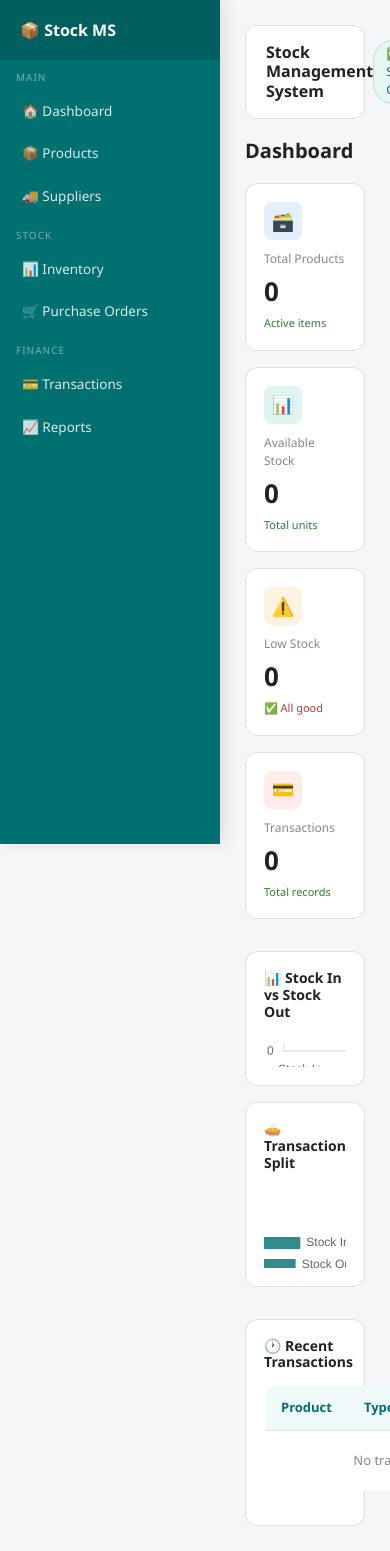
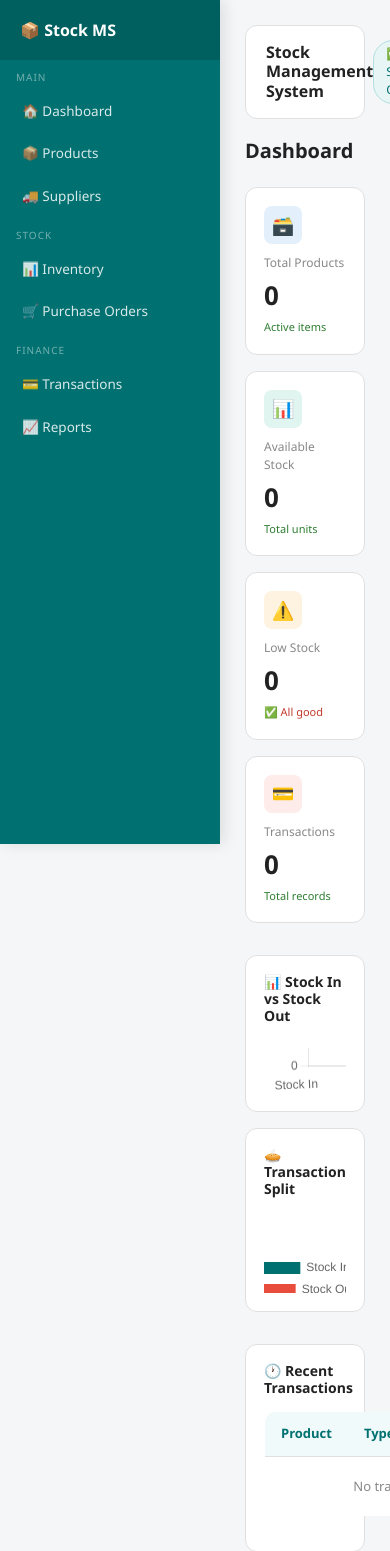
Before and after one commit to Oporicita/stock_mini, a Django app: page / in a window 390 px wide; the page is wider, and only the part inside the window is pictured. Shown: the top 1551 px of that part. Before the commit the page ends 1526 px from the top of that part, so only its background shows below. Run offline with Django 5.2, Linux system fonts and the light colour scheme; the visitor is signed in with stand-in values (Sample User, id 1); data that the repository does not hold is empty.

Commit message:
Added real charts to dashboard

```diff
--- a/dashboard/views.py
+++ b/dashboard/views.py
@@ -12,6 +12,8 @@
     low_stock = low_stock_items.count()
     total_stock = sum(i.quantity for i in Inventory.objects.all())
     recent_transactions = Transaction.objects.order_by('-date')[:5]
+    total_stock_in = sum(t.quantity for t in Transaction.objects.filter(transaction_type='in'))
+    total_stock_out = sum(t.quantity for t in Transaction.objects.filter(transaction_type='out'))
     context = {
         'total_products': total_products,
         'total_transactions': total_transactions,
@@ -19,5 +21,7 @@
         'total_stock': total_stock,
         'low_stock_items': low_stock_items,
         'recent_transactions': recent_transactions,
+        'total_stock_in': total_stock_in,
+        'total_stock_out': total_stock_out,
     }
     return render(request, 'dashboard/dashboard.html', context)
--- a/templates/dashboard/dashboard.html
+++ b/templates/dashboard/dashboard.html
@@ -1,6 +1,7 @@
 {% extends 'base.html' %}
+
 {% block content %}
-<h1 style="font-size:20px;font-weight:600;color:#222;margin-bottom:20px;">Dashboard</h1>
+<h1 class="mb-4" style="font-size:20px;font-weight:600;color:#222;">Dashboard</h1>
 
 <div class="row">
     <div class="col-md-3">
@@ -51,28 +52,25 @@
             <td><strong>{{ item.product.name }}</strong></td>
             <td><span style="background:#e74c3c;color:white;padding:4px 10px;border-radius:20px;font-size:12px;font-weight:600;">{{ item.quantity }}</span></td>
             <td>{{ item.low_stock_threshold }}</td>
-            <td><span style="background:#fef3e0;color:#b07800;padding:4px 12px;border-radius:20px;font-size:11px;">⚠️ Restock Immediately</span></td>
+            <td><span style="background:#fef3e0;color:#b07800;padding:4px 12px;border-radius:20px;font-size:11px;font-weight:500;">⚠️ Restock Immediately</span></td>
         </tr>
         {% endfor %}
         </tbody>
     </table>
 </div>
-<style>
-@keyframes pulse{0%{box-shadow:0 0 0 0 rgba(231,76,60,0.4);}70%{box-shadow:0 0 0 10px rgba(231,76,60,0);}100%{box-shadow:0 0 0 0 rgba(231,76,60,0);}}
-</style>
 {% endif %}
 
 <div class="row mt-3">
-    <div class="col-md-8">
+    <div class="col-md-6">
         <div class="stat-card">
             <h5 style="font-size:14px;font-weight:600;color:#222;margin-bottom:14px;">📊 Stock In vs Stock Out</h5>
-            <canvas id="barChart" height="120"></canvas>
+            <canvas id="barChart" height="200"></canvas>
         </div>
     </div>
-    <div class="col-md-4">
+    <div class="col-md-6">
         <div class="stat-card">
             <h5 style="font-size:14px;font-weight:600;color:#222;margin-bottom:14px;">🥧 Transaction Split</h5>
-            <canvas id="doughnutChart" height="180"></canvas>
+            <canvas id="pieChart" height="200"></canvas>
         </div>
     </div>
 </div>
@@ -98,39 +96,55 @@
 
 <script src="https://cdn.jsdelivr.net/npm/chart.js"></script>
 <script>
+    var stockIn = {{ total_stock_in }};
+    var stockOut = {{ total_stock_out }};
+
     new Chart(document.getElementById('barChart'), {
         type: 'bar',
         data: {
             labels: ['Stock In', 'Stock Out'],
             datasets: [{
-            label: 'Units',
-            data: [{{ total_stock_in }}, {{ total_stock_out }}],
-            backgroundColor: ['rgba(0,112,112,0.8)', 'rgba(231,76,60,0.8)'],
+                data: [stockIn, stockOut],
+                backgroundColor: ['#007070', '#e74c3c'],
                 borderRadius: 8,
-            borderSkipped: false,
+                borderSkipped: false
             }]
         },
         options: {
             responsive: true,
             plugins: { legend: { display: false } },
-        scales: { y: { beginAtZero: true, grid: { color: '#f0f0f0' } }, x: { grid: { display: false } } }
+            scales: {
+                x: { grid: { display: false } },
+                y: { grid: { color: '#f0f0f0' }, beginAtZero: true }
+            }
         }
     });
-new Chart(document.getElementById('doughnutChart'), {
+
+    new Chart(document.getElementById('pieChart'), {
         type: 'doughnut',
         data: {
             labels: ['Stock In', 'Stock Out'],
             datasets: [{
-            data: [{{ total_stock_in }}, {{ total_stock_out }}],
-            backgroundColor: ['rgba(0,112,112,0.8)', 'rgba(231,76,60,0.8)'],
-            borderWidth: 0,
+                data: [stockIn, stockOut],
+                backgroundColor: ['#007070', '#e74c3c'],
+                borderWidth: 0
             }]
         },
         options: {
             responsive: true,
-        cutout: '65%',
-        plugins: { legend: { position: 'bottom', labels: { font: { size: 12 } } } }
+            plugins: {
+                legend: { position: 'bottom' }
+            },
+            cutout: '65%'
         }
     });
 </script>
+
+<style>
+@keyframes pulse {
+    0%{box-shadow:0 0 0 0 rgba(231,76,60,0.4);}
+    70%{box-shadow:0 0 0 10px rgba(231,76,60,0);}
+    100%{box-shadow:0 0 0 0 rgba(231,76,60,0);}
+}
+</style>
 {% endblock %}
```
Lines whose indentation alone changed are shown as unchanged.
